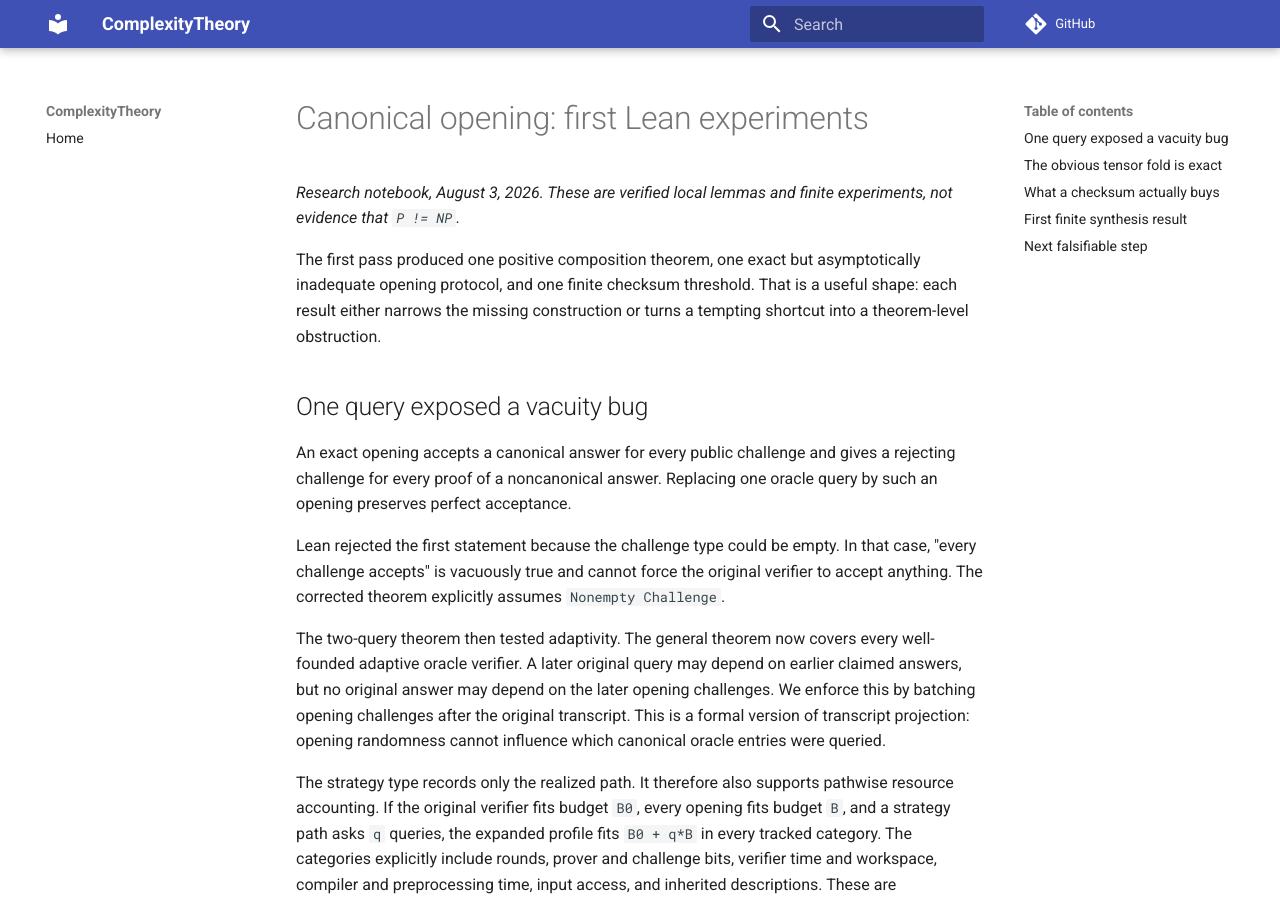
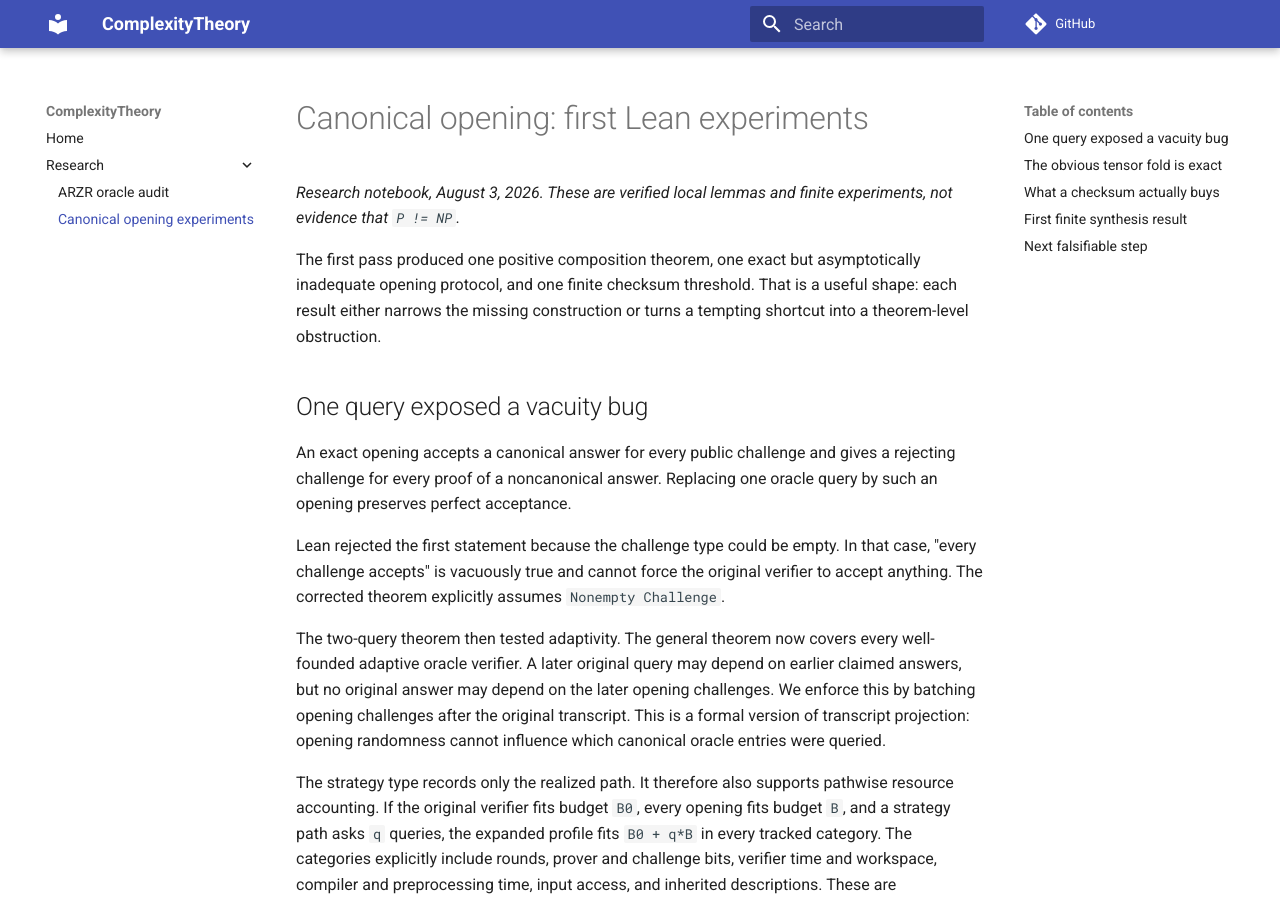
Before and after one commit to windsornguyen/ComplexityTheory, an MkDocs documentation site: the page built from docs/research/canonical-opening-experiments.md, in a window 1280 px wide and 900 px high. Built offline with MkDocs 1.6.1 and Material for MkDocs 9.7.7, drawn with Linux system fonts in a browser that asks for light colours; comment, search, counter and statistics services are not loaded.

Commit message:
fix(docs): register research pages

```diff
--- a/mkdocs.yml
+++ b/mkdocs.yml
@@ -19,6 +19,8 @@ plugins:
       sections:
         Guide:
           - index.md
+          - research/arzr-oracle-audit.md
+          - research/canonical-opening-experiments.md
 
 markdown_extensions:
   - pymdownx.highlight
@@ -28,6 +30,9 @@ markdown_extensions:
 
 nav:
   - Home: index.md
+  - Research:
+      - ARZR oracle audit: research/arzr-oracle-audit.md
+      - Canonical opening experiments: research/canonical-opening-experiments.md
 
 validation:
   omitted_files: warn
```
